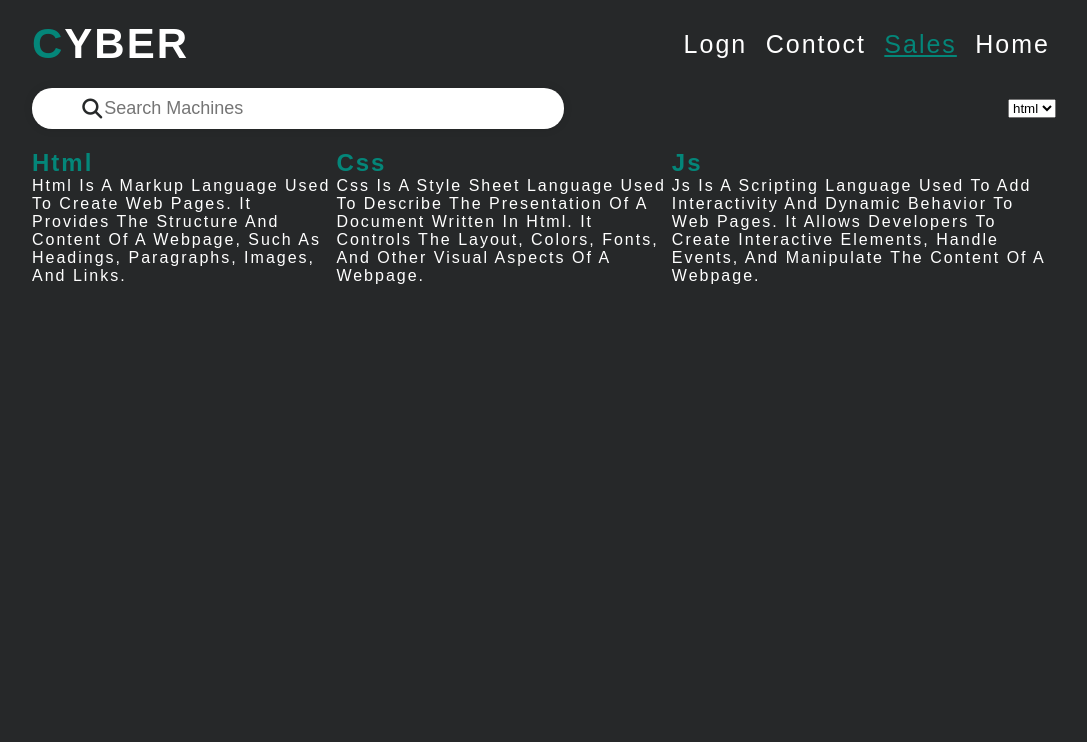
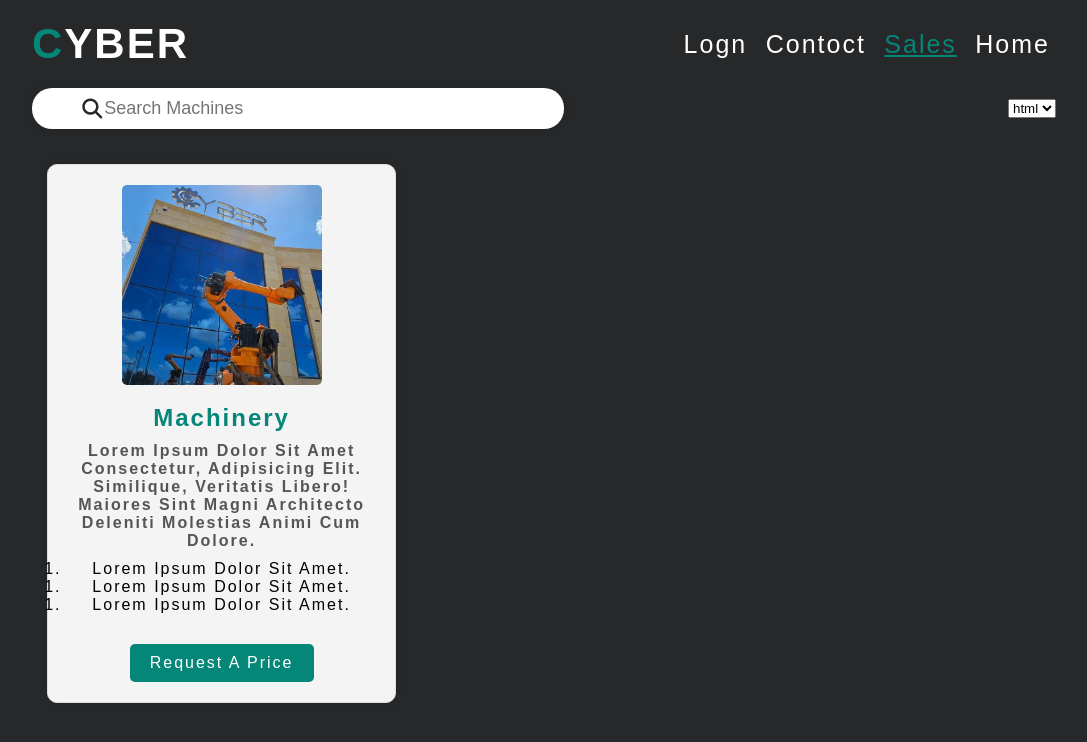
Before and after one commit to NASSEM2004/tst, a plain HTML site: page services.html in a window 1280 px wide. Shown: the whole page, without its empty margins (96-1183 px from the left). Drawn offline with Linux system fonts and the light colour scheme.

Commit message:
Added the first machine card formats

```diff
--- a/css/services.css
+++ b/css/services.css
@@ -55,11 +55,74 @@
   cursor: pointer;
 }
 
-.box{
+.box h2{
   color: var(--teal-color);
 }
 
-.box p{
+.box {
   color: var(--white-color);
 
+
 }
+
+
+
+.box h2{
+  color: var(--teal-color);
+}
+
+.box {
+    background-color: #f4f4f4;
+    border: 1px solid #ddd;
+    padding: 20px;
+    margin: 15px;
+    width: 30%;
+    text-align: center;
+    border-radius: 10px;
+    box-shadow: 0 0 10px rgba(0,0,0,0.1);
+    color: black;
+}
+
+.box img {
+    max-width: 100%;
+    border-radius: 5px;
+}
+
+.box h2 {
+  color: var(--teal-color);
+  margin-top: 15px;
+}
+
+.box h3 {
+    font-size: 1em;
+    margin: 10px 0;
+    color: #555;
+}
+
+.box table {
+    width: 100%;
+    margin: 15px 0;
+}
+
+.box table ol {
+    list-style-position: inside;
+    padding: 0;
+}
+
+.box table ol li {
+    margin: 5px 0;
+}
+
+.box a {
+    display: inline-block;
+    padding: 10px 20px;
+    background-color: var(--teal-color);
+    color: var(--white-color);
+    text-decoration: none;
+    border-radius: 5px;
+    transition: background-color 0.3s ease;
+}
+
+.box a:hover {
+    background-color: rgb(4, 100, 90);
+}
--- a/services.html
+++ b/services.html
@@ -5,7 +5,7 @@
     <meta name="viewport" content="width=device-width, initial-scale=1.0">
     <!-- اسم وصورت الموقع -->
     <title>contoct to cyber</title>
-    <link rel="icon" type="image/x-icon" href="images/Project logo.png.jpg">
+    <link rel="icon" type="image/x-icon" href="images/WhatsApp Image 2025-08-19 at 05.51.36_998a381c.jpg">
     <!-- ملفات css -->
      <link rel="stylesheet" href="css/staye.css">
      <link rel="stylesheet" href="css/services.css">
@@ -45,22 +45,31 @@
         </select>
     </div>
     <!-- نهية خانة البحث -->
+     <!-- بدايت قصم المكينات -->
      <div class="contenar">
-        <div class="box">
-            <h2>html</h2>
-            <p>html is a markup language used to create web pages. It provides the structure and content of a webpage, such as headings, paragraphs, images, and links.</p>
-        </div>
-        <div class="box">
-            <h2>css</h2>
-            <p>css is a style sheet language used to describe the presentation of a document written in html. It controls the layout, colors, fonts, and other visual aspects of a webpage.</p>
-        </div>
-        <div class="box">
-            <h2>js</h2>
-            <p>js is a scripting language used to add interactivity and dynamic behavior to web pages. It allows developers to create interactive elements, handle events, and manipulate the content of a webpage.</p>
-        </div>
+         <div class="box">
+            <img src="images/Project logo.png.jpg" alt="" style="width: 200px;">
+            <div class="Evidence">
+                <h2 >Machinery</h2>
+                <h3>Lorem ipsum dolor sit amet consectetur, adipisicing elit.
+                    Similique, veritatis libero! Maiores sint magni architecto
+                    deleniti molestias animi cum dolore.</h3>
+
+                 <table>
+                    <ol><li>Lorem ipsum dolor sit amet.</li></ol>
+                    <ol><li>Lorem ipsum dolor sit amet.</li></ol>
+                    <ol><li>Lorem ipsum dolor sit amet.</li></ol>
+                 </table>
+
+                 <a href="#">Request a price</a>
 
 
-     </div>
 
+            </div>
+         </div>
+
+
+    </div>
+ <!-- نهايت قصم المكينات -->
 </body>
 </html>
```
Also changed, not shown: contoct.html (+1 -1 lines), index.html (+1 -1 lines), logn.html (+1 -1 lines), images/WhatsApp Image 2025-08-19 at 05.51.36_998a381c.jpg (added).
